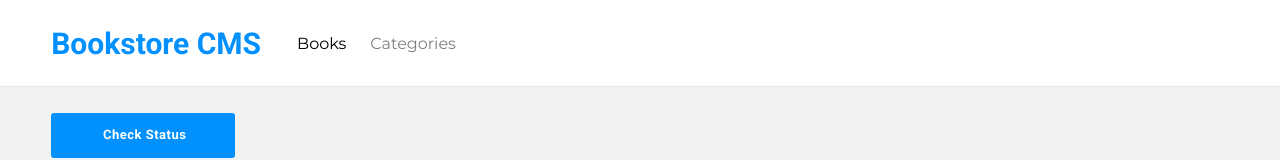
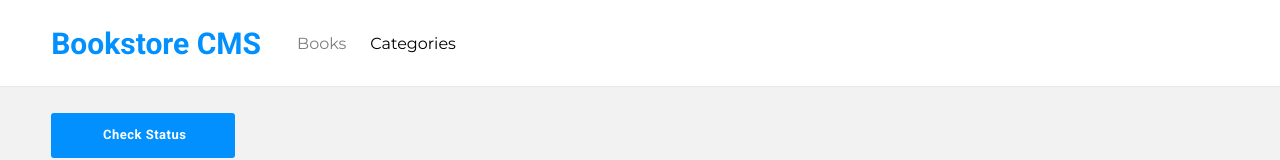
Before and after one commit to leopiresgoss/bookstore, a React (Create React App) app: page /categories in a window 1280 px wide. Shown: the top 160 px of the page. Built offline with nearby package versions, Linux system fonts and the light colour scheme.

Commit message:
Add NavLinks to navbar to use the its active class to style navlinks

```diff
--- a/src/App.css
+++ b/src/App.css
@@ -38,8 +38,12 @@ h1 {
   align-items: center;
 }
 
-.link-categories {
+.links a {
   opacity: 0.5;
+}
+
+.links a.active {
+  opacity: 1;
 }
 
 /* booklist */
--- a/src/components/Navbar.js
+++ b/src/components/Navbar.js
@@ -1,4 +1,4 @@
-import { Link } from 'react-router-dom';
+import { NavLink } from 'react-router-dom';
 
 const Navbar = () => {
   const links = [
@@ -20,7 +20,7 @@ const Navbar = () => {
         <ul className="links">
           {links.map((link) => (
             <li key={link.id} className={`link-${link.title.toLowerCase()}`}>
-              <Link to={link.path}>{link.title}</Link>
+              <NavLink to={link.path}>{link.title}</NavLink>
             </li>
           ))}
         </ul>
```
